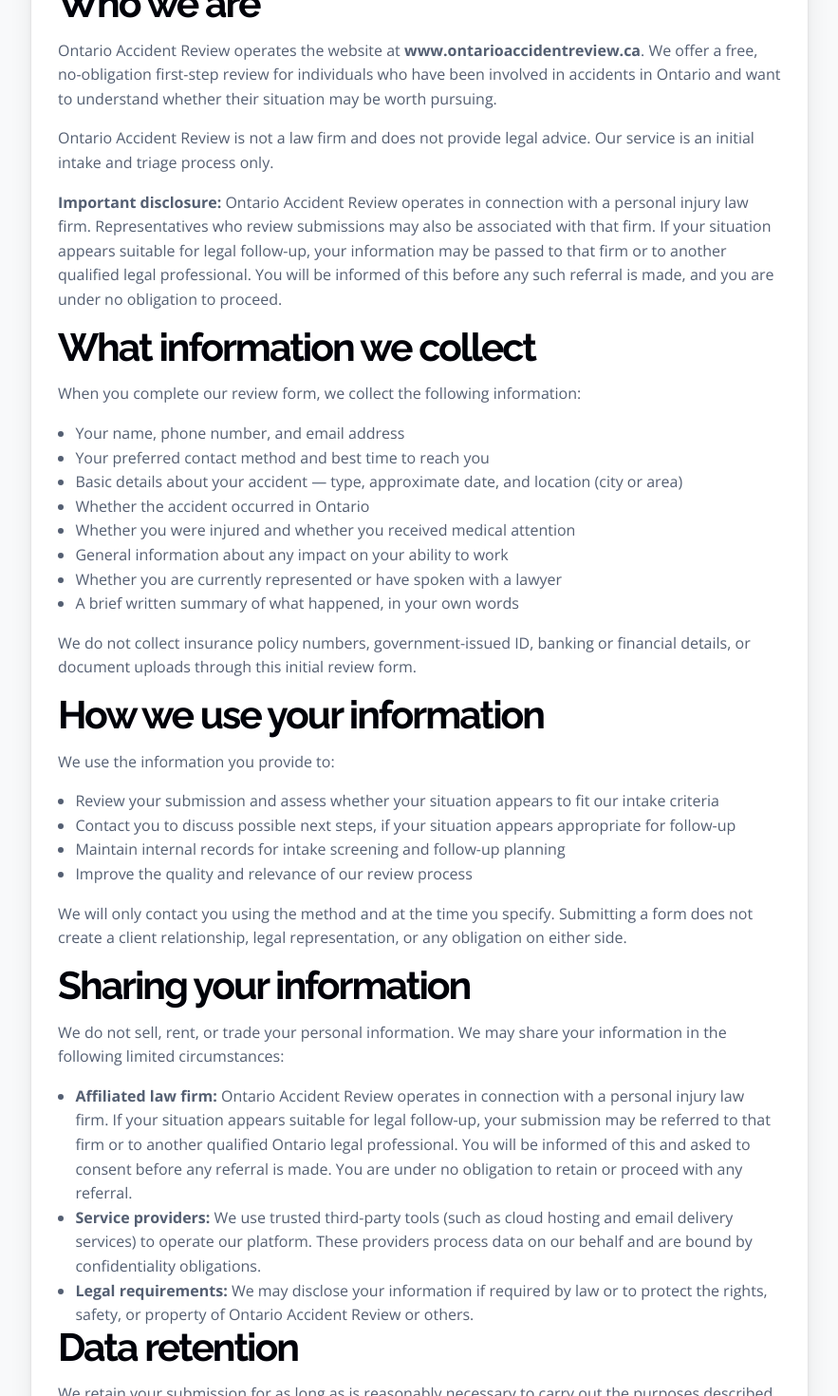
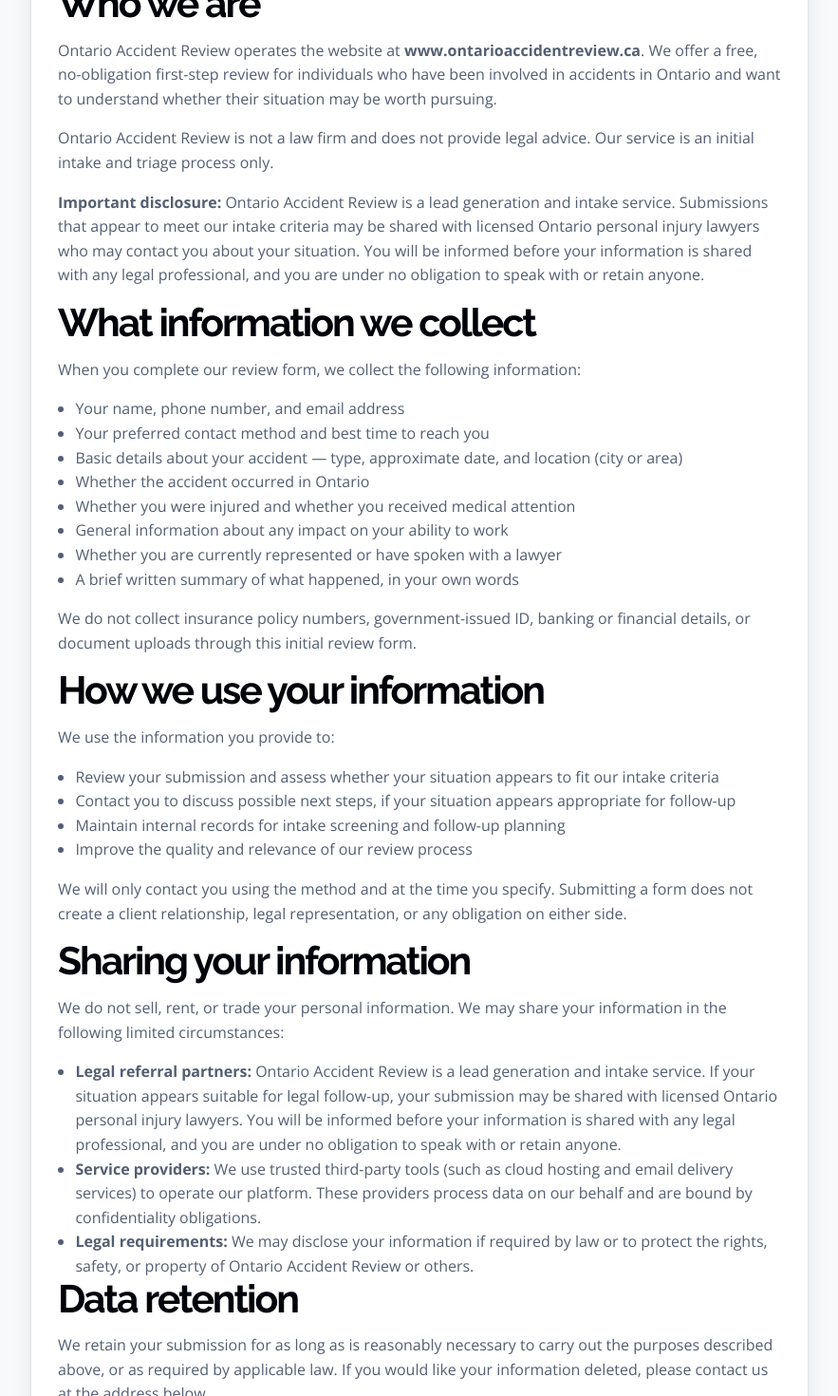
Before and after one commit to jyoung905/OARreal, a Next.js app: page /privacy in a window 1280 px wide. Shown: the part 715-2185 px from the top of the page at 95% size, without its empty margins (28-911 px from the left). Built offline with nearby package versions, Linux system fonts and the light colour scheme.

Commit message:
Compliance: reframe as lead gen service, plain language referral disclosure

```diff
--- a/app/privacy/page.js
+++ b/app/privacy/page.js
@@ -17,7 +17,7 @@
         <h2>Who we are</h2>
         <p>Ontario Accident Review operates the website at <strong>www.ontarioaccidentreview.ca</strong>. We offer a free, no-obligation first-step review for individuals who have been involved in accidents in Ontario and want to understand whether their situation may be worth pursuing.</p>
         <p>Ontario Accident Review is not a law firm and does not provide legal advice. Our service is an initial intake and triage process only.</p>
-        <p><strong>Important disclosure:</strong> Ontario Accident Review operates in connection with a personal injury law firm. Representatives who review submissions may also be associated with that firm. If your situation appears suitable for legal follow-up, your information may be passed to that firm or to another qualified legal professional. You will be informed of this before any such referral is made, and you are under no obligation to proceed.</p>
+        <p><strong>Important disclosure:</strong> Ontario Accident Review is a lead generation and intake service. Submissions that appear to meet our intake criteria may be shared with licensed Ontario personal injury lawyers who may contact you about your situation. You will be informed before your information is shared with any legal professional, and you are under no obligation to speak with or retain anyone.</p>
 
         <h2>What information we collect</h2>
         <p>When you complete our review form, we collect the following information:</p>
@@ -46,7 +46,7 @@
         <h2>Sharing your information</h2>
         <p>We do not sell, rent, or trade your personal information. We may share your information in the following limited circumstances:</p>
         <ul>
-          <li><strong>Affiliated law firm:</strong> Ontario Accident Review operates in connection with a personal injury law firm. If your situation appears suitable for legal follow-up, your submission may be referred to that firm or to another qualified Ontario legal professional. You will be informed of this and asked to consent before any referral is made. You are under no obligation to retain or proceed with any referral.</li>
+          <li><strong>Legal referral partners:</strong> Ontario Accident Review is a lead generation and intake service. If your situation appears suitable for legal follow-up, your submission may be shared with licensed Ontario personal injury lawyers. You will be informed before your information is shared with any legal professional, and you are under no obligation to speak with or retain anyone.</li>
           <li><strong>Service providers:</strong> We use trusted third-party tools (such as cloud hosting and email delivery services) to operate our platform. These providers process data on our behalf and are bound by confidentiality obligations.</li>
           <li><strong>Legal requirements:</strong> We may disclose your information if required by law or to protect the rights, safety, or property of Ontario Accident Review or others.</li>
         </ul>
--- a/components/HomeContent.jsx
+++ b/components/HomeContent.jsx
@@ -100,7 +100,7 @@
   const STEPS = [
     { num:'01', label:'Initial Intake', title:'You submit a short form', desc:'Tell us the basics of your accident and how it has affected you. No documents, no insurance details, no policy numbers required at this stage.', bg:NAVY },
     { num:'02', label:'Submission Review', title:'Your submission is reviewed', desc:'A representative reviews your information. If your situation appears to fit our intake criteria, we may follow up with plain-language context on what may apply — and what next steps are worth considering.', bg:LABEL_DARK },
-    { num:'03', label:'Your Next Step', title:'You decide what to do next', desc:'If your situation appears suitable, we may suggest connecting with a legal professional — including one associated with Ontario Accident Review. There is no obligation at any stage, and no case is started unless you choose to proceed.', bg:NAVY },
+    { num:'03', label:'Your Next Step', title:'You decide what to do next', desc:'If your situation appears suitable for legal follow-up, we may share your information with a licensed Ontario personal injury lawyer who can explain your options. You will be told before this happens and are under no obligation to proceed.', bg:NAVY },
   ];
 
   const WHY_START_HERE = [
--- a/components/IntakeModal.jsx
+++ b/components/IntakeModal.jsx
@@ -476,8 +476,8 @@
                 </div>
 
                 <div style={{background:'#f3f4f6',border:'1px solid #c5c6d0',borderRadius:'0.5rem',padding:'0.875rem 1rem',fontSize:'0.8rem',color:'#44474f',lineHeight:1.6}}>
-                  <strong style={{display:'block',marginBottom:'0.25rem',color:'#001b44'}}>Disclosure</strong>
-                  Ontario Accident Review operates in connection with a personal injury law firm. If your situation appears suitable for legal follow-up, your information may be referred to that firm or to another qualified Ontario legal professional. You will be informed before any referral is made and are under no obligation to proceed.
+                  <strong style={{display:'block',marginBottom:'0.25rem',color:'#001b44'}}>How follow-up works</strong>
+                  Ontario Accident Review is a lead generation and intake service. If your situation appears suitable, your information may be shared with a licensed Ontario personal injury lawyer who may contact you. You will be told before this happens and are under no obligation to speak with or retain anyone.
                 </div>
 
                 {/* Name */}
```
